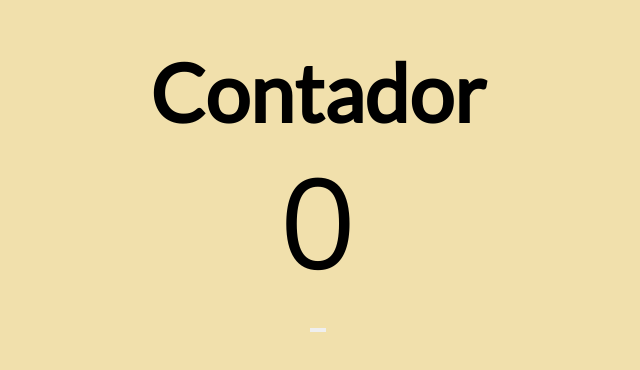
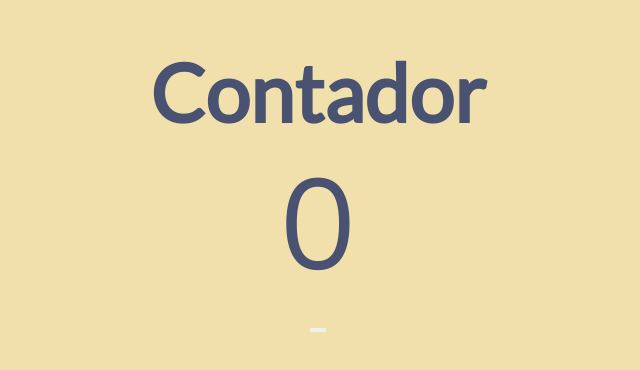
Before and after one commit to LessaApolinario/estado, a React (Create React App) app: page / in a window 1280 px wide. Shown: the part 210-580 px from the top of the page, without its empty margins (322-962 px from the left). Built offline with nearby package versions, Linux system fonts and the light colour scheme.

Commit message:
Add color for all elements

```diff
--- a/src/ui/styles/global.css
+++ b/src/ui/styles/global.css
@@ -13,6 +13,8 @@
   margin: 0;
 
   font-family: 'elements';
+
+  color: #495371;
 }
 
 html, body, #root {
```
